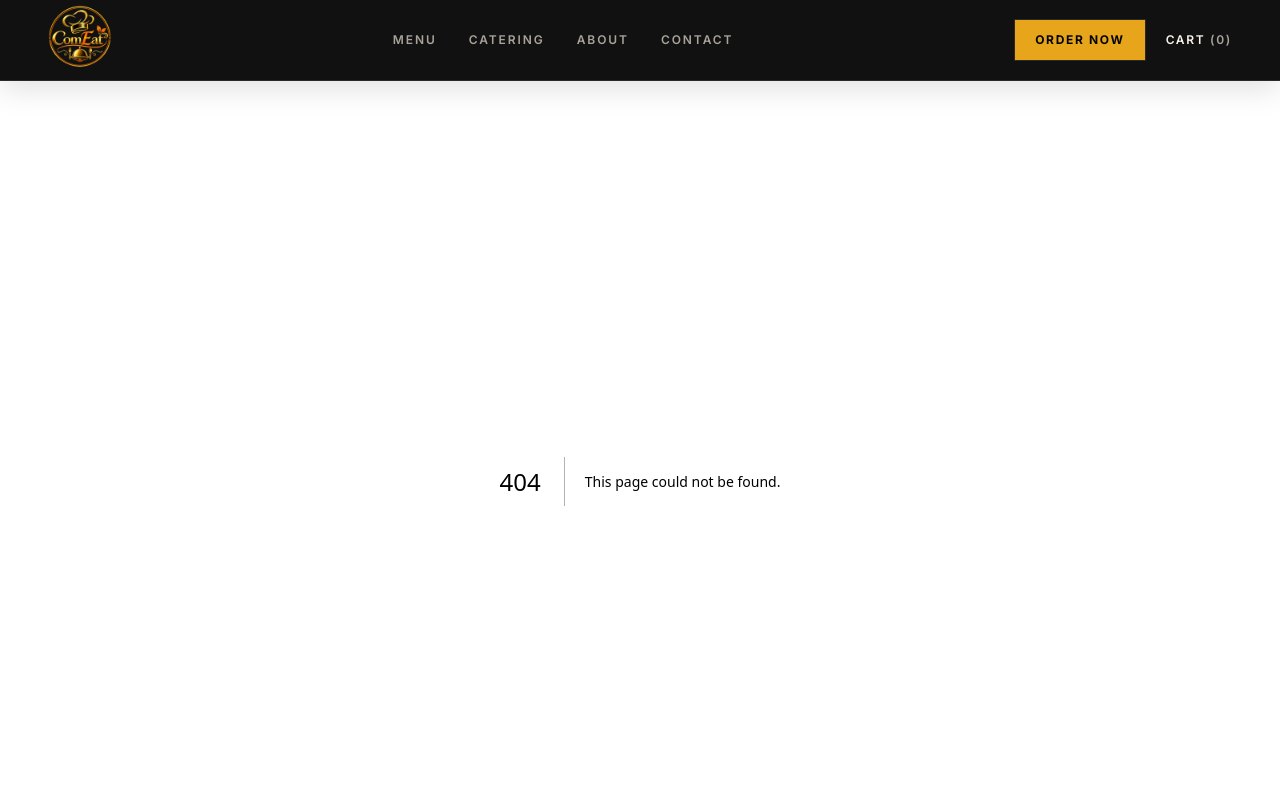
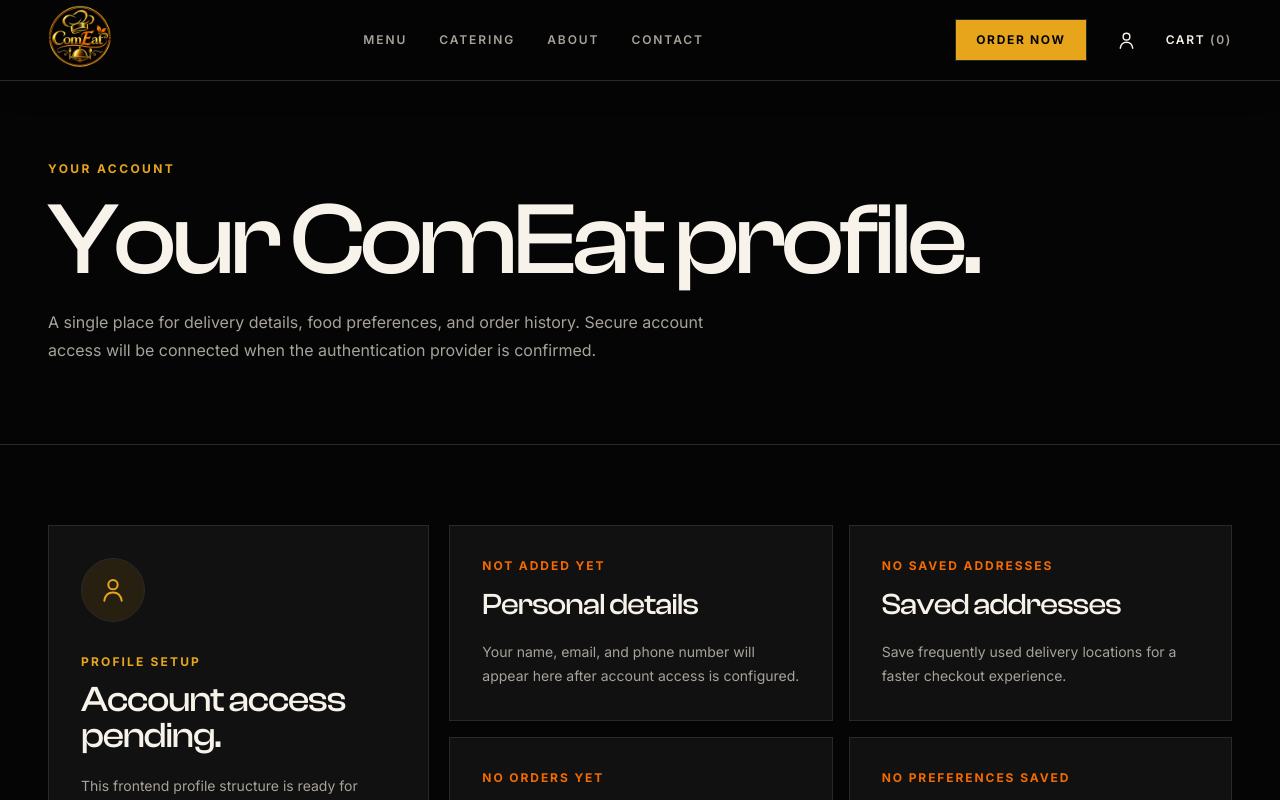
Before and after one commit to BrightUwem39/COMEAT, a Next.js app: page /profile in a window 1280 px wide. Before the commit this address had no page. Shown: the top 800 px of the page. Built offline with nearby package versions, Linux system fonts and the light colour scheme.

Commit message:
feat: add motion foundation and profile shell

```diff
--- a/package.json
+++ b/package.json
@@ -11,6 +11,7 @@
   },
   "dependencies": {
     "@fontsource/inter": "^5.3.0",
+    "framer-motion": "^13.1.1",
     "next": "^16.3.3",
     "react": "^19.2.8",
     "react-dom": "^19.2.8"
--- /dev/null
+++ b/src/app/profile/page.tsx
@@ -0,0 +1,70 @@
+import type { Metadata } from "next";
+import { Container } from "@/components/ui/Container";
+import { ProfileIcon } from "@/components/ui/ProfileIcon";
+
+export const metadata: Metadata = {
+  title: "Profile",
+  description: "Manage your ComEat profile, delivery details, preferences, and order history.",
+};
+
+const accountSections = [
+  {
+    title: "Personal details",
+    status: "Not added yet",
+    description: "Your name, email, and phone number will appear here after account access is configured.",
+  },
+  {
+    title: "Saved addresses",
+    status: "No saved addresses",
+    description: "Save frequently used delivery locations for a faster checkout experience.",
+  },
+  {
+    title: "Order history",
+    status: "No orders yet",
+    description: "Completed and active orders will be available here when ordering is connected.",
+  },
+  {
+    title: "Food preferences",
+    status: "No preferences saved",
+    description: "Keep dietary requirements and allergy notes ready for future orders.",
+  },
+] as const;
+
+export default function ProfilePage() {
+  return (
+    <main className="min-h-[calc(100svh-5rem)] bg-background" id="main-content">
+      <section className="border-b border-border py-12 sm:py-16 lg:py-20">
+        <Container>
+          <p className="text-xs font-bold uppercase tracking-[0.2em] text-gold">Your account</p>
+          <h1 className="mt-5 max-w-5xl font-display text-[clamp(3rem,8vw,7rem)] leading-[0.85] tracking-[-0.045em] text-foreground">Your ComEat profile.</h1>
+          <p className="mt-6 max-w-2xl text-sm leading-7 text-muted sm:text-base">A single place for delivery details, food preferences, and order history. Secure account access will be connected when the authentication provider is confirmed.</p>
+        </Container>
+      </section>
+
+      <section className="py-12 sm:py-16 lg:py-20">
+        <Container>
+          <div className="grid gap-5 lg:grid-cols-12">
+            <aside className="border border-border bg-surface p-6 sm:p-8 lg:col-span-4">
+              <div className="grid size-16 place-items-center rounded-full border border-gold/40 bg-gold/10 text-gold">
+                <ProfileIcon className="size-8" />
+              </div>
+              <p className="mt-8 text-xs font-bold uppercase tracking-[0.18em] text-gold">Profile setup</p>
+              <h2 className="mt-3 font-display text-4xl leading-none tracking-[-0.03em] text-foreground">Account access pending.</h2>
+              <p className="mt-5 text-sm leading-6 text-muted">This frontend profile structure is ready for secure authentication and customer data in a later backend phase.</p>
+            </aside>
+
+            <div className="grid gap-4 sm:grid-cols-2 lg:col-span-8">
+              {accountSections.map((section) => (
+                <article className="border border-border bg-surface p-6 transition-[border-color,background-color,transform] duration-200 ease-out hover:-translate-y-1 hover:border-gold/50 hover:bg-surface-elevated motion-reduce:transform-none sm:p-8" key={section.title}>
+                  <p className="text-xs font-bold uppercase tracking-[0.16em] text-orange">{section.status}</p>
+                  <h2 className="mt-4 font-display text-3xl leading-none tracking-[-0.025em] text-foreground">{section.title}</h2>
+                  <p className="mt-5 text-sm leading-6 text-muted">{section.description}</p>
+                </article>
+              ))}
+            </div>
+          </div>
+        </Container>
+      </section>
+    </main>
+  );
+}
--- /dev/null
+++ b/src/app/template.tsx
@@ -0,0 +1,6 @@
+import type { ReactNode } from "react";
+import { PageTransition } from "@/components/motion/PageTransition";
+
+export default function Template({ children }: { children: ReactNode }) {
+  return <PageTransition>{children}</PageTransition>;
+}
--- a/src/components/layout/Navbar.tsx
+++ b/src/components/layout/Navbar.tsx
@@ -1,6 +1,7 @@
 import Link from "next/link";
 import { BrandLogo } from "@/components/ui/BrandLogo";
 import { Container } from "@/components/ui/Container";
+import { ProfileIcon } from "@/components/ui/ProfileIcon";
 import { MobileMenu } from "./MobileMenu";
 
 const navigation = [
@@ -34,6 +35,9 @@
           <Link className="transform-gpu border border-gold bg-gold px-5 py-3 text-xs font-bold uppercase tracking-[0.14em] text-background transition-[background-color,border-color,box-shadow,transform] duration-300 ease-out hover:-translate-y-0.5 hover:border-gold-light hover:bg-gold-light hover:shadow-[0_8px_28px_rgba(230,165,26,0.28)] active:translate-y-0 active:scale-[0.98] motion-reduce:transform-none" href="/menu">
             Order now
           </Link>
+          <Link aria-label="View profile" className="group/profile rounded-full p-2 text-foreground transition-[background-color,color,transform] duration-200 ease-out hover:-translate-y-0.5 hover:bg-gold/10 hover:text-gold active:scale-90 motion-reduce:transform-none" href="/profile">
+            <ProfileIcon className="size-[23px] transition-transform duration-200 ease-out group-hover/profile:scale-105 motion-reduce:transform-none" />
+          </Link>
           <Link className="group/cart relative py-2 text-xs font-semibold uppercase tracking-[0.14em] text-foreground transition-[color,transform] duration-300 ease-out after:absolute after:inset-x-0 after:bottom-0 after:h-px after:origin-right after:scale-x-0 after:bg-gold after:transition-transform after:duration-300 hover:-translate-y-0.5 hover:text-gold hover:after:scale-x-100 focus-visible:text-gold focus-visible:after:scale-x-100 motion-reduce:transform-none motion-reduce:after:transition-none" href="/cart">
             Cart <span className="text-muted transition-colors duration-300 group-hover/cart:text-gold-light">(0)</span>
           </Link>
@@ -50,9 +54,14 @@
             priority
           />
 
-          <Link className="group justify-self-end rounded-full p-2 text-foreground transition-[background-color,color,transform] duration-300 hover:bg-gold/10 hover:text-gold active:scale-90 motion-reduce:transform-none" href="/cart" aria-label="View cart">
-            <BagIcon />
-          </Link>
+          <div className="flex items-center justify-self-end">
+            <Link aria-label="View profile" className="group/profile rounded-full p-2 text-foreground transition-[background-color,color,transform] duration-200 hover:bg-gold/10 hover:text-gold active:scale-90 motion-reduce:transform-none" href="/profile">
+              <ProfileIcon className="size-[22px] transition-transform duration-200 ease-out group-hover/profile:scale-105 motion-reduce:transform-none" />
+            </Link>
+            <Link className="group rounded-full p-2 text-foreground transition-[background-color,color,transform] duration-300 hover:bg-gold/10 hover:text-gold active:scale-90 motion-reduce:transform-none" href="/cart" aria-label="View cart">
+              <BagIcon />
+            </Link>
+          </div>
         </div>
       </Container>
     </header>
--- /dev/null
+++ b/src/components/motion/PageTransition.tsx
@@ -0,0 +1,23 @@
+"use client";
+
+import type { ReactNode } from "react";
+import { motion, useReducedMotion } from "framer-motion";
+import { pageEnterVariants } from "@/lib/animations";
+
+type PageTransitionProps = {
+  children: ReactNode;
+};
+
+export function PageTransition({ children }: PageTransitionProps) {
+  const reduceMotion = useReducedMotion();
+
+  return (
+    <motion.div
+      animate="visible"
+      initial={reduceMotion ? false : "hidden"}
+      variants={reduceMotion ? undefined : pageEnterVariants}
+    >
+      {children}
+    </motion.div>
+  );
+}
--- /dev/null
+++ b/src/components/ui/ProfileIcon.tsx
@@ -0,0 +1,10 @@
+import type { SVGProps } from "react";
+
+export function ProfileIcon({ className = "size-6", ...props }: SVGProps<SVGSVGElement>) {
+  return (
+    <svg aria-hidden="true" className={className} fill="none" viewBox="0 0 24 24" {...props}>
+      <circle cx="12" cy="8" r="3.5" stroke="currentColor" strokeWidth="1.5" />
+      <path d="M5.5 20c.65-4.1 2.82-6.15 6.5-6.15S17.85 15.9 18.5 20" stroke="currentColor" strokeLinecap="round" strokeWidth="1.5" />
+    </svg>
+  );
+}
--- /dev/null
+++ b/src/lib/animations.ts
@@ -0,0 +1,18 @@
+import type { Variants } from "framer-motion";
+
+export const easeOutExpo = [0.16, 1, 0.3, 1] as const;
+
+export const pageEnterVariants: Variants = {
+  hidden: {
+    opacity: 0,
+    y: 10,
+  },
+  visible: {
+    opacity: 1,
+    y: 0,
+    transition: {
+      duration: 0.35,
+      ease: easeOutExpo,
+    },
+  },
+};
```
Also changed, not shown: 1 other file (tests, documents, lock files or other folders).
